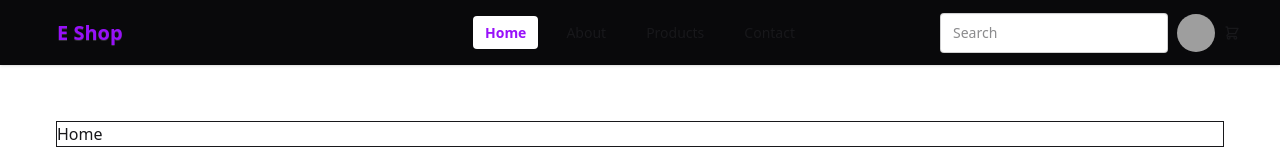
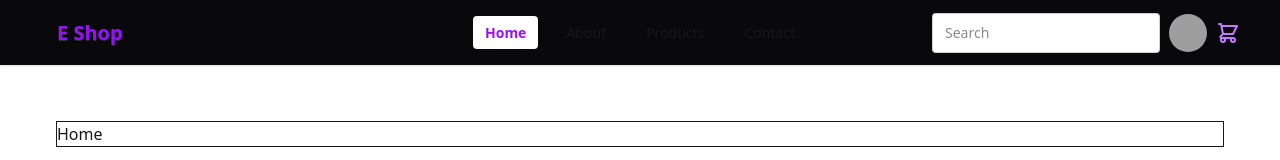
Before and after one commit to lezyCoder/E_Shop, a React (Vite) app: page / in a window 1280 px wide. Shown: the top 160 px of the page. Built offline with nearby package versions, Linux system fonts and the light colour scheme; grey boxes are pictures that could not be loaded.

Commit message:
Cart functionality added

```diff
--- a/src/components/Navbar/Navbar.jsx
+++ b/src/components/Navbar/Navbar.jsx
@@ -1,18 +1,16 @@
-import { NavLink } from "react-router-dom";
+import { NavLink, useNavigate } from "react-router-dom";
 import { useState } from "react";
 import { fetchProducts } from "../Axios/axios";
 import { HiOutlineShoppingCart } from "react-icons/hi";
-
-
-
+import { useSelector } from "react-redux";
 
 // For Active class
-const navClass = ({ isActive }) => isActive ? "text-purple-600 font-semibold bg-base-100" : "";
-
-
+const navClass = ({ isActive }) =>
+  isActive ? "text-purple-600 font-semibold bg-base-100" : "";
 
 const Navbar = () => {
   const [searchProduct, setSearchProduct] = useState("");
+
   // Handlling the search input
   const handleSubmit = async (e) => {
     e.preventDefault();
@@ -26,11 +24,16 @@ const Navbar = () => {
       console.error(error);
     }
     // Resetting it after search
-        setSearchProduct("")
-    }
+    setSearchProduct("");
+  };
+
+  const cartItems = useSelector((state) => state.cart);
+//   console.log("cartState", cartItems);
+
+  const Navigate = useNavigate();
+
   return (
     <div className="navbar bg-neutral px-10 shadow-sm">
-
       <div className="navbar-start">
         <NavLink className="btn btn-ghost text-xl text-purple-600" to="/">
           E Shop
@@ -39,7 +42,6 @@ const Navbar = () => {
 
       <div className="navbar-center hidden lg:flex">
         <ul className="menu menu-horizontal px-1 gap-4">
-
           <li>
             <NavLink to="/" end className={navClass}>
               Home
@@ -63,7 +65,6 @@ const Navbar = () => {
               Contact
             </NavLink>
           </li>
-
         </ul>
       </div>
 
@@ -78,27 +79,46 @@ const Navbar = () => {
           />
         </form>
 
-
         <div className="dropdown dropdown-end flex items-center gap-2">
-                    <div tabIndex={0} role="button" className="btn btn-ghost btn-circle avatar">
+          <div
+            tabIndex={0}
+            role="button"
+            className="btn btn-ghost btn-circle avatar">
             <div className="w-10 rounded-full">
               <img src="https://img.daisyui.com/images/stock/photo-1534528741775-53994a69daeb.webp" />
             </div>
           </div>
 
-                    <HiOutlineShoppingCart />
+          <div className="cart-icon relative flex items-center ">
+            <HiOutlineShoppingCart
+              className="text-purple-400 text-2xl"
+              onClick={() => Navigate("/cart")}
+            />
+
+            {cartItems.length > 0 && (
+              <span className="absolute -top-2 -right-2 bg-purple-500 text-white text-xs w-5 h-5 flex items-center justify-center rounded-full">
+                {cartItems.length}
+              </span>
+            )}
+          </div>
 
           <ul
             tabIndex={0}
-                        className="menu menu-sm dropdown-content bg-base-100 rounded-box z-50 mt-3 w-52 p-2 shadow"
-                    >
-                        <li><a>Profile <span className="badge">New</span></a></li>
-                        <li><a>Settings</a></li>
-                        <li><a>Logout</a></li>
+            className="menu menu-sm dropdown-content bg-base-100 rounded-box z-50 mt-3 w-52 p-2 shadow">
+            <li>
+              <a>
+                Profile <span className="badge">New</span>
+              </a>
+            </li>
+            <li>
+              <a>Settings</a>
+            </li>
+            <li>
+              <a>Logout</a>
+            </li>
           </ul>
         </div>
       </div>
-
     </div>
   );
 };
```
Lines whose indentation alone changed are shown as unchanged.
